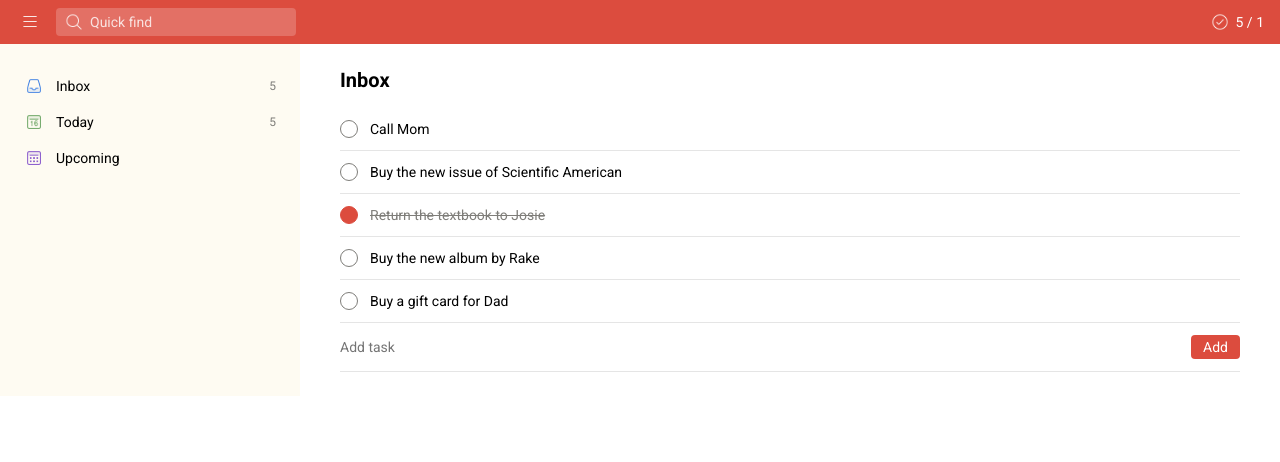
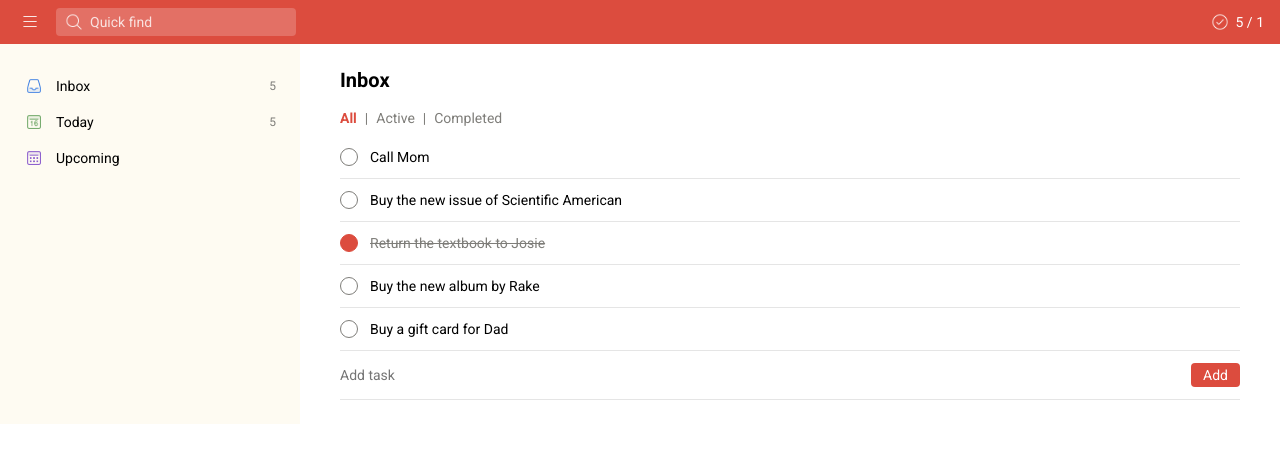
Before and after one commit to rachitabisht-ui/assignment-2-rachitabisht-ui, a React (Vite) app: page / in a window 1280 px wide. Shown: the top 462 px of the page. Built offline with nearby package versions, Linux system fonts and the light colour scheme.

Commit message:
Filters and empty state

```diff
--- a/src/App.css
+++ b/src/App.css
@@ -292,3 +292,35 @@ body {
     padding: 16px;
   }
 }
+
+/* Filter buttons: "All | Active | Completed" */
+.filters {
+  display: flex;
+  align-items: center;
+  gap: 8px;
+  margin-bottom: 8px;
+  color: #7e7d79;
+}
+
+.filters button {
+  background: none;
+  border: none;
+  padding: 2px 0;
+  color: #7e7d79;
+  cursor: pointer;
+}
+
+.filters button:hover {
+  color: #000000;
+}
+
+.filters button.active {
+  color: #dc4c3e;
+  font-weight: 700;
+}
+
+/* Message when no tasks match */
+.empty-state {
+  color: #7e7d79;
+  padding: 12px 0;
+}
--- a/src/App.jsx
+++ b/src/App.jsx
@@ -17,6 +17,7 @@ function App() {
     { id: 4, text: 'Buy the new album by Rake', completed: false },
     { id: 5, text: 'Buy a gift card for Dad', completed: false },
   ])
+  const [filter, setFilter] = useState('all') // NEW: which filter is active
 
   function handleToggle(id) {
     setTasks(tasks.map(task =>
@@ -31,6 +32,13 @@ function App() {
   function handleAdd(text) {
     setTasks([...tasks, { id: Date.now(), text: text, completed: false }])
   }
+
+  // NEW: the tasks to show, worked out from the filter
+  const visibleTasks = tasks.filter(task => {
+    if (filter === 'active') return !task.completed
+    if (filter === 'completed') return task.completed
+    return true
+  })
 
   return (
     <>
@@ -77,7 +85,17 @@ function App() {
         <main className="main-content">
           <section className="task-section" aria-labelledby="inbox-heading">
             <h1 id="inbox-heading">Inbox</h1>
-            <TaskList tasks={tasks} onToggle={handleToggle} onDelete={handleDelete} />
+
+            {/* NEW: filter buttons */}
+            <div className="filters">
+              <button type="button" className={filter === 'all' ? 'active' : ''} onClick={() => setFilter('all')}>All</button>
+              <span>|</span>
+              <button type="button" className={filter === 'active' ? 'active' : ''} onClick={() => setFilter('active')}>Active</button>
+              <span>|</span>
+              <button type="button" className={filter === 'completed' ? 'active' : ''} onClick={() => setFilter('completed')}>Completed</button>
+            </div>
+
+            <TaskList tasks={visibleTasks} onToggle={handleToggle} onDelete={handleDelete} />
             <TaskForm onAdd={handleAdd} />
           </section>
         </main>
--- a/src/components/TaskList.jsx
+++ b/src/components/TaskList.jsx
@@ -1,6 +1,10 @@
 import TaskItem from './TaskItem'
 
 function TaskList({ tasks, onToggle, onDelete }) {
+  if (tasks.length === 0) {
+    return <p className="empty-state">No tasks to show.</p>
+  }
+
   return (
     <ul className="task-list">
       {tasks.map(task => (
```
